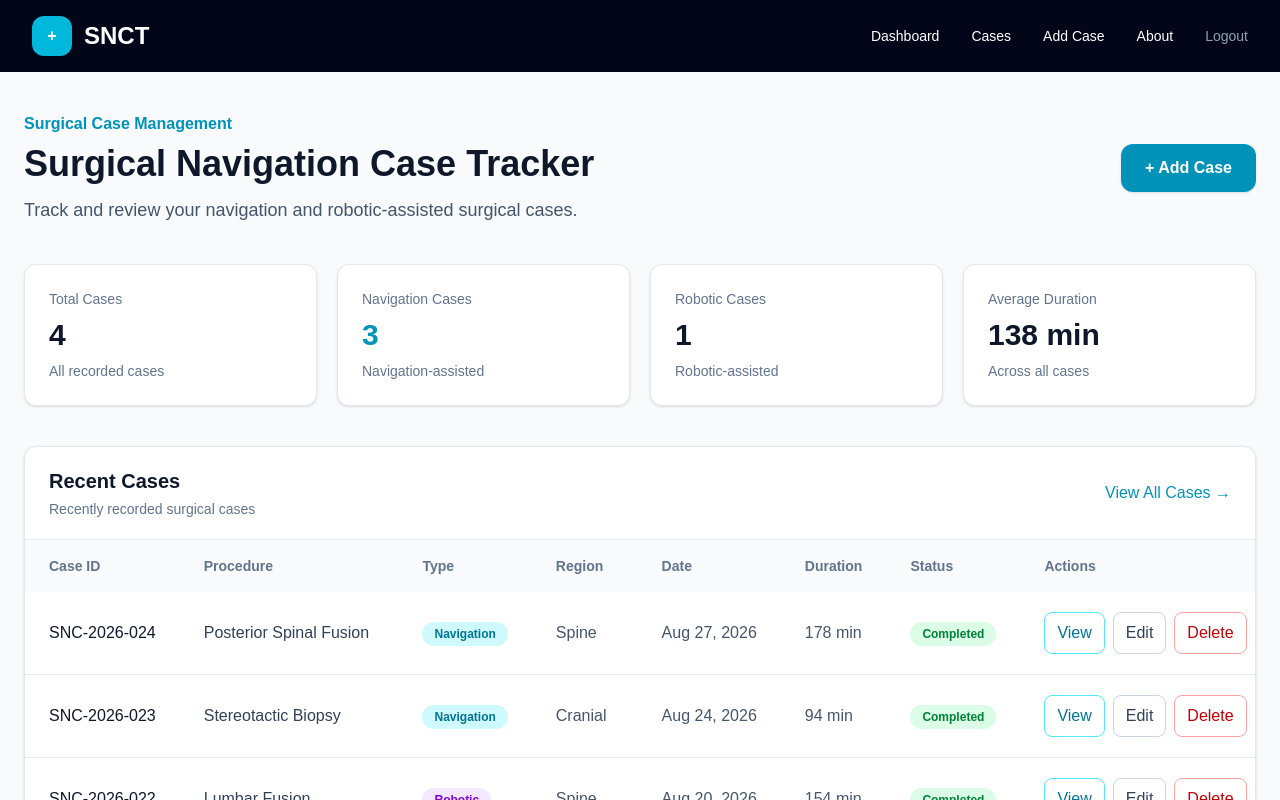
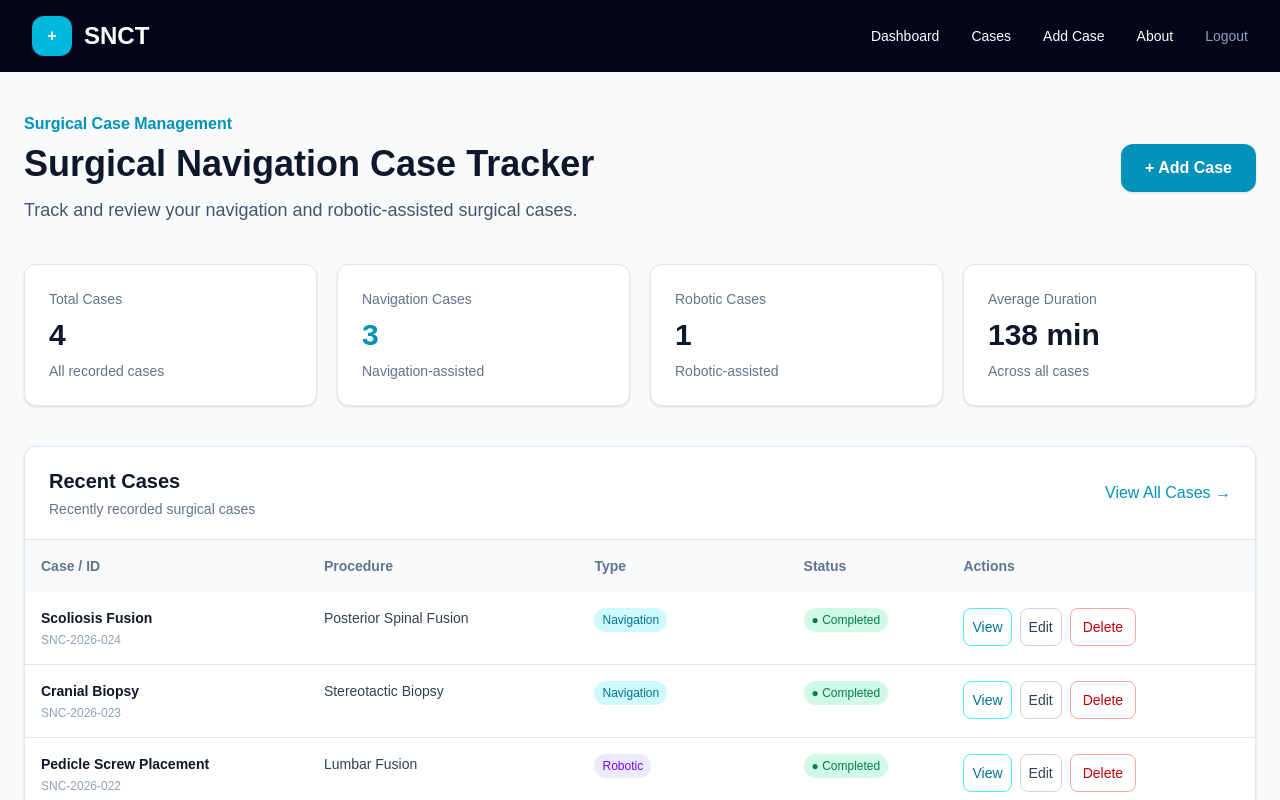
Before and after one commit to goopyshark/surgical-navigation-case-tracker, a Next.js app: page / in a window 1280 px wide. Shown: the top 800 px of the page. Built offline with nearby package versions, Linux system fonts and the light colour scheme.

Commit message:
Improve dashboard case table layout and responsiveness

```diff
--- a/app/page.tsx
+++ b/app/page.tsx
@@ -206,117 +206,63 @@ export default function Home() {
               </Link>
             </div>
           ) : (
-            <div className="overflow-x-auto">
-              <table className="w-full min-w-[1000px] text-left">
-                <thead className="bg-slate-50 text-slate-500 text-sm">
+            <>
+              {/* Compact cards keep every action visible on phones. */}
+              <div className="divide-y divide-slate-200 lg:hidden">
+                {recentCases.map((item) => (
+                  <div key={item.id} className="p-5 space-y-3">
+                    <div className="min-w-0">
+                      <Link href={`/cases/${item.id}`} className="font-semibold text-slate-900 hover:text-cyan-700 break-words">
+                        {item.name}
+                      </Link>
+                      <p className="text-xs text-slate-500 mt-1 break-all">{item.id}</p>
+                    </div>
+                    <p className="text-sm text-slate-700 break-words">{item.procedure}</p>
+                    <div className="flex flex-wrap items-center gap-2 text-xs">
+                      <span className="bg-slate-100 text-slate-700 px-2 py-1 rounded-full">{item.region}</span>
+                      <span className={item.type === "Navigation" ? "bg-cyan-100 text-cyan-700 px-2 py-1 rounded-full" : "bg-violet-100 text-violet-700 px-2 py-1 rounded-full"}>{item.type}</span>
+                      <span className={item.status === "Completed" ? "bg-emerald-100 text-emerald-700 px-2 py-1 rounded-full" : item.status === "Cancelled" ? "bg-red-100 text-red-700 px-2 py-1 rounded-full" : "bg-amber-100 text-amber-700 px-2 py-1 rounded-full"}>● {item.status}</span>
+                    </div>
+                    <p className="text-sm text-slate-500">{formatDate(item.date)} · {item.duration} min</p>
+                    <div className="flex flex-wrap items-center gap-2">
+                      <Link href={`/cases/${item.id}`} className="border border-cyan-300 text-cyan-700 px-3 py-2 rounded-lg hover:bg-cyan-50">View</Link>
+                      <Link href={`/cases/${item.id}/edit`} className="border border-slate-300 text-slate-700 px-3 py-2 rounded-lg hover:bg-slate-50">Edit</Link>
+                      <DeleteCaseButton caseId={item.id} caseName={item.name} onDeleted={handleCaseDeleted} />
+                    </div>
+                  </div>
+                ))}
+              </div>
+              {/* Laptop/desktop table: no forced minimum width or hidden actions. */}
+              <div className="hidden lg:block">
+                <table className="w-full table-fixed text-left text-sm">
+                  <thead className="bg-slate-50 text-slate-500">
                     <tr>
-                    <th className="px-6 py-4 font-semibold">
-                      Case ID
-                    </th>
-
-                    <th className="px-6 py-4 font-semibold">
-                      Procedure
-                    </th>
-
-                    <th className="px-6 py-4 font-semibold">
-                      Type
-                    </th>
-
-                    <th className="px-6 py-4 font-semibold">
-                      Region
-                    </th>
-
-                    <th className="px-6 py-4 font-semibold">
-                      Date
-                    </th>
-
-                    <th className="px-6 py-4 font-semibold">
-                      Duration
-                    </th>
-
-                    <th className="px-6 py-4 font-semibold">
-                      Status
-                    </th>
-
-                    <th className="px-6 py-4 font-semibold">
-                      Actions
-                    </th>
+                      <th className="w-[23%] px-3 xl:px-4 py-4 font-semibold">Case / ID</th>
+                      <th className="w-[22%] px-3 xl:px-4 py-4 font-semibold">Procedure</th>
+                      <th className="w-[17%] px-3 xl:px-4 py-4 font-semibold">Type</th>
+                      <th className="w-[13%] px-3 xl:px-4 py-4 font-semibold">Status</th>
+                      <th className="w-[25%] px-3 xl:px-4 py-4 font-semibold">Actions</th>
                     </tr>
                   </thead>
-
                   <tbody className="divide-y divide-slate-200">
                     {recentCases.map((item) => (
-                    <tr
-                      key={item.id}
-                      className="hover:bg-slate-50 transition-colors"
-                    >
-                      <td className="px-6 py-5 font-medium text-slate-900 whitespace-nowrap">
-                        {item.id}
+                      <tr key={item.id} className="hover:bg-slate-50 transition-colors">
+                        <td className="px-3 xl:px-4 py-4 align-top min-w-0">
+                          <Link href={`/cases/${item.id}`} className="block font-semibold text-slate-900 hover:text-cyan-700 break-words">{item.name}</Link>
+                          <div className="text-xs text-slate-400 mt-1 break-all">{item.id}</div>
                         </td>
-
-                      <td className="px-6 py-5 text-slate-700 whitespace-nowrap">
-                        {item.procedure}
+                        <td className="px-3 xl:px-4 py-4 align-top text-slate-700 break-words">{item.procedure}</td>
+                        <td className="px-3 xl:px-4 py-4 align-top">
+                          <span className={item.type === "Navigation" ? "inline-block bg-cyan-100 text-cyan-700 px-2 py-1 rounded-full text-xs break-words" : "inline-block bg-violet-100 text-violet-700 px-2 py-1 rounded-full text-xs break-words"}>{item.type}</span>
                         </td>
-
-                      <td className="px-6 py-5">
-                        <span
-                          className={
-                            item.type === "Navigation"
-                              ? "inline-block bg-cyan-100 text-cyan-700 px-3 py-1 rounded-full text-xs font-semibold whitespace-nowrap"
-                              : "inline-block bg-purple-100 text-purple-700 px-3 py-1 rounded-full text-xs font-semibold whitespace-nowrap"
-                          }
-                        >
-                          {item.type}
-                        </span>
+                        <td className="px-3 xl:px-4 py-4 align-top">
+                          <span className={item.status === "Completed" ? "inline-block bg-emerald-100 text-emerald-700 px-2 py-1 rounded-full text-xs" : item.status === "Cancelled" ? "inline-block bg-red-100 text-red-700 px-2 py-1 rounded-full text-xs" : "inline-block bg-amber-100 text-amber-700 px-2 py-1 rounded-full text-xs"}>● {item.status}</span>
                         </td>
-
-                      <td className="px-6 py-5 text-slate-600">
-                        {item.region}
-                      </td>
-
-                      <td className="px-6 py-5 text-slate-600 whitespace-nowrap">
-                        {formatDate(item.date)}
-                      </td>
-
-                      <td className="px-6 py-5 text-slate-600 whitespace-nowrap">
-                        {item.duration} min
-                      </td>
-
-                      <td className="px-6 py-5">
-                        <span
-                          className={
-                            item.status === "Completed"
-                              ? "inline-block bg-green-100 text-green-700 px-3 py-1 rounded-full text-xs font-semibold whitespace-nowrap"
-                              : item.status === "Cancelled"
-                                ? "inline-block bg-red-100 text-red-700 px-3 py-1 rounded-full text-xs font-semibold whitespace-nowrap"
-                                : "inline-block bg-amber-100 text-amber-700 px-3 py-1 rounded-full text-xs font-semibold whitespace-nowrap"
-                          }
-                        >
-                          {item.status}
-                        </span>
-                      </td>
-
-                      <td className="px-6 py-5">
-                        <div className="flex items-center gap-2 whitespace-nowrap">
-                          <Link
-                            href={`/cases/${item.id}`}
-                            className="border border-cyan-300 text-cyan-700 px-3 py-2 rounded-lg hover:bg-cyan-50"
-                          >
-                            View
-                          </Link>
-
-                          <Link
-                            href={`/cases/${item.id}/edit`}
-                            className="border border-slate-300 text-slate-700 px-3 py-2 rounded-lg hover:bg-slate-50"
-                          >
-                            Edit
-                          </Link>
-
-                          <DeleteCaseButton
-                            caseId={item.id}
-                            caseName={item.name}
-                            onDeleted={handleCaseDeleted}
-                          />
+                        <td className="px-3 xl:px-4 py-4 align-top">
+                          <div className="flex flex-wrap items-center gap-2">
+                            <Link href={`/cases/${item.id}`} className="border border-cyan-300 text-cyan-700 px-2 py-2 rounded-lg hover:bg-cyan-50">View</Link>
+                            <Link href={`/cases/${item.id}/edit`} className="border border-slate-300 text-slate-700 px-2 py-2 rounded-lg hover:bg-slate-50">Edit</Link>
+                            <DeleteCaseButton caseId={item.id} caseName={item.name} onDeleted={handleCaseDeleted} />
                           </div>
                         </td>
                       </tr>
@@ -324,6 +270,7 @@ export default function Home() {
                   </tbody>
                 </table>
               </div>
+            </>
           )}
         </div>
 
```
Lines whose indentation alone changed are shown as unchanged.
